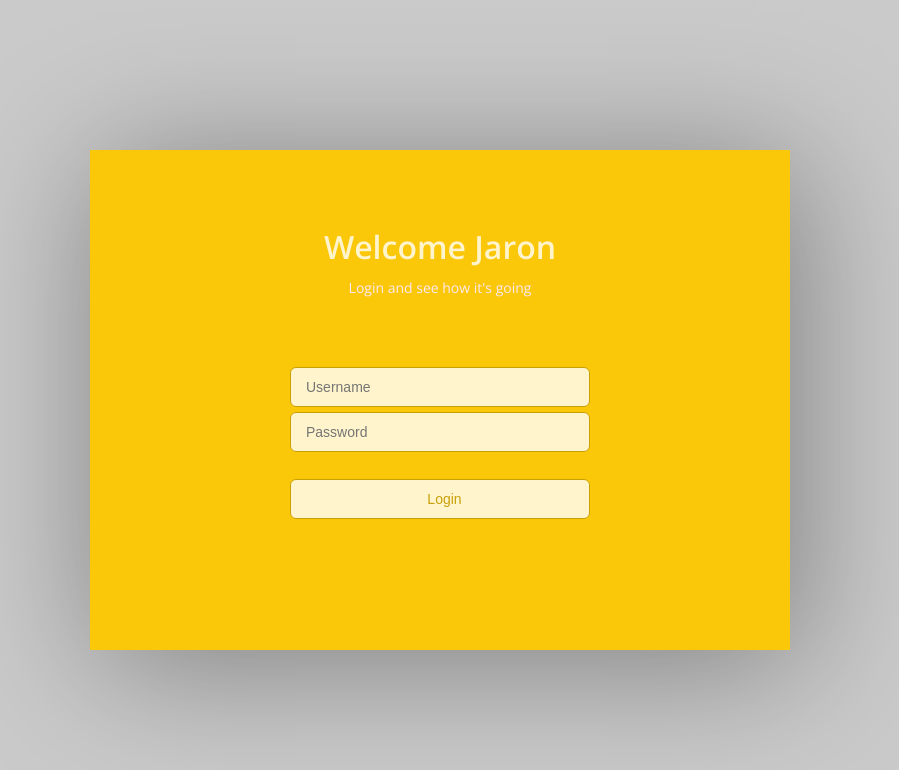
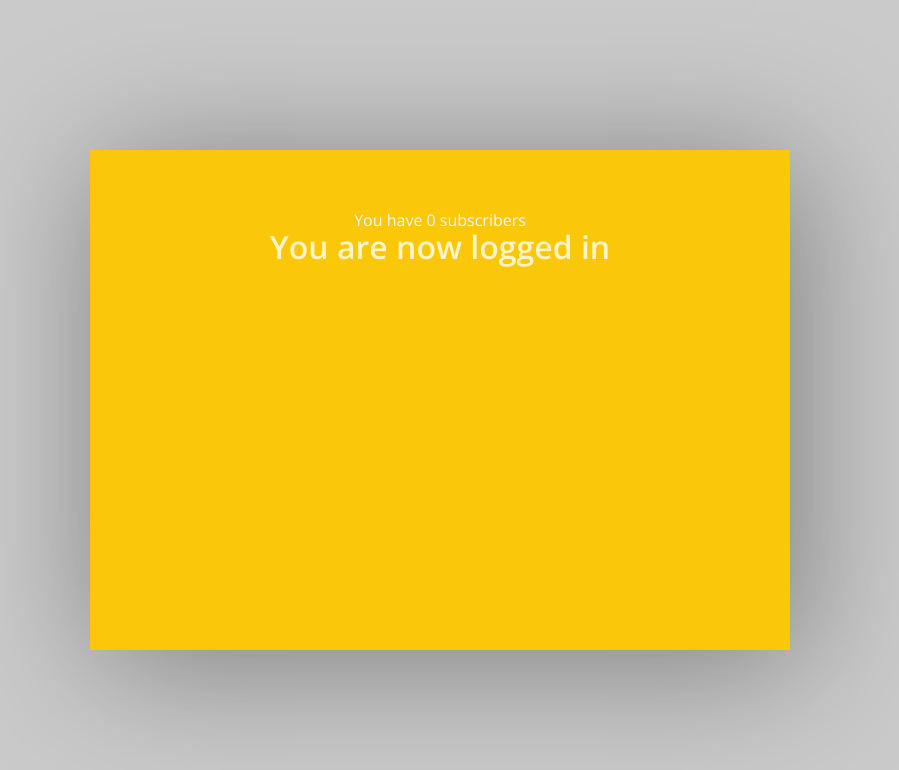
Before and after one commit to djjaron/hindstein, a website: page node/public/admin/home/index.html in a window 1280 px wide. Shown: the whole page, without its empty margins (200-1099 px from the left). Drawn offline with nearby package versions, Linux system fonts and the light colour scheme.

Commit message:
login complete

```diff
--- a/node/public/admin/home/index.html
+++ b/node/public/admin/home/index.html
@@ -51,15 +51,8 @@
 <body id="body" class="welcome">
     <div class="card cardYellow">
         <div class="info">
-            <h1 class="yellowName">Welcome Jaron</h1>
-            <p class="pinkParagraph">Login and see how it's going</p>
-
-           <div class="login">
-
-            <input type="text" id="username" placeholder="Username"></br>
-            <input type="password" id="password" placeholder="Password"></br></br>
-             <input type="submit" id="login" value="Login" class="btn">
-           </div>
+            <h1 class="yellowName">You are now logged in</h1>
+           <p>You have <span id="subscriberCount">0</span> subscribers</p>
 
 
         </div>
--- a/node/public/js/app-0000001.js
+++ b/node/public/js/app-0000001.js
@@ -84,7 +84,6 @@
     }
 
     function authAdmin(){
-        console.log('fire');
         var card = document.getElementById("body");
         card.classList.add("hide");
         var uid = localStorage.getItem("uid");
@@ -103,7 +102,7 @@
         if(data.auth == 'passed'){
             var card = document.getElementById("body");
             card.classList.remove("hide");
-            console.log(data.subscribers);
+            document.getElementById("subscriberCount").innerHTML = data.subscribers;
         } else {
             window.location="./welcome/";
         }
```
